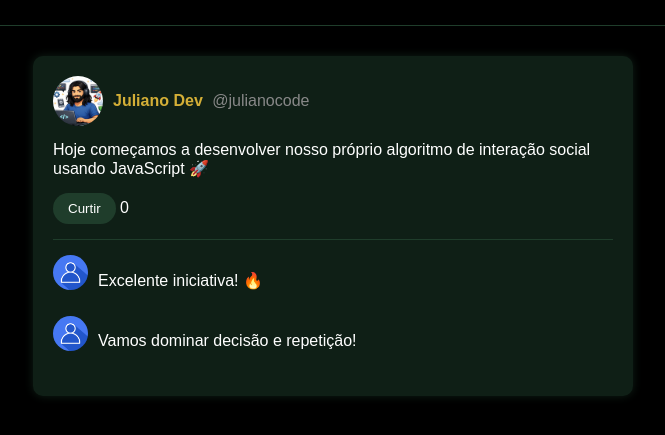
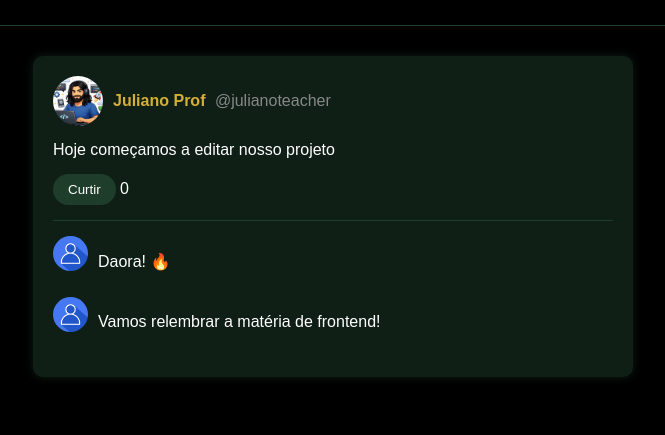
Before and after one commit to gregoriodemelo/mini-social-juliano, a plain HTML site: page index.html in a window 1280 px wide. Shown: the part 139-574 px from the top of the page, without its empty margins (307-972 px from the left). Drawn offline with Linux system fonts and the light colour scheme.

Commit message:
Edição do html

```diff
--- a/index.html
+++ b/index.html
@@ -18,13 +18,13 @@
     <div class="post-header">
       <img src="assets/profile.png" class="avatar">
       <div>
-        <span class="name">Juliano Dev</span>
-        <span class="username">@julianocode</span>
+        <span class="name">Juliano Prof</span>
+        <span class="username">@julianoteacher</span>
       </div>
     </div>
 
     <p class="post-text">
-      Hoje começamos a desenvolver nosso próprio algoritmo de interação social usando JavaScript 🚀
+      Hoje começamos a editar nosso projeto
     </p>
 
     <div class="post-actions">
@@ -35,12 +35,12 @@
     <section class="comments">
       <div class="comment">
         <img src="assets/avatar.png" class="avatar-small">
-        <p>Excelente iniciativa! 🔥</p>
+        <p>Daora! 🔥</p>
       </div>
 
       <div class="comment">
         <img src="assets/avatar.png" class="avatar-small">
-        <p>Vamos dominar decisão e repetição!</p>
+        <p>Vamos relembrar a matéria de frontend!</p>
       </div>
     </section>
 
```
